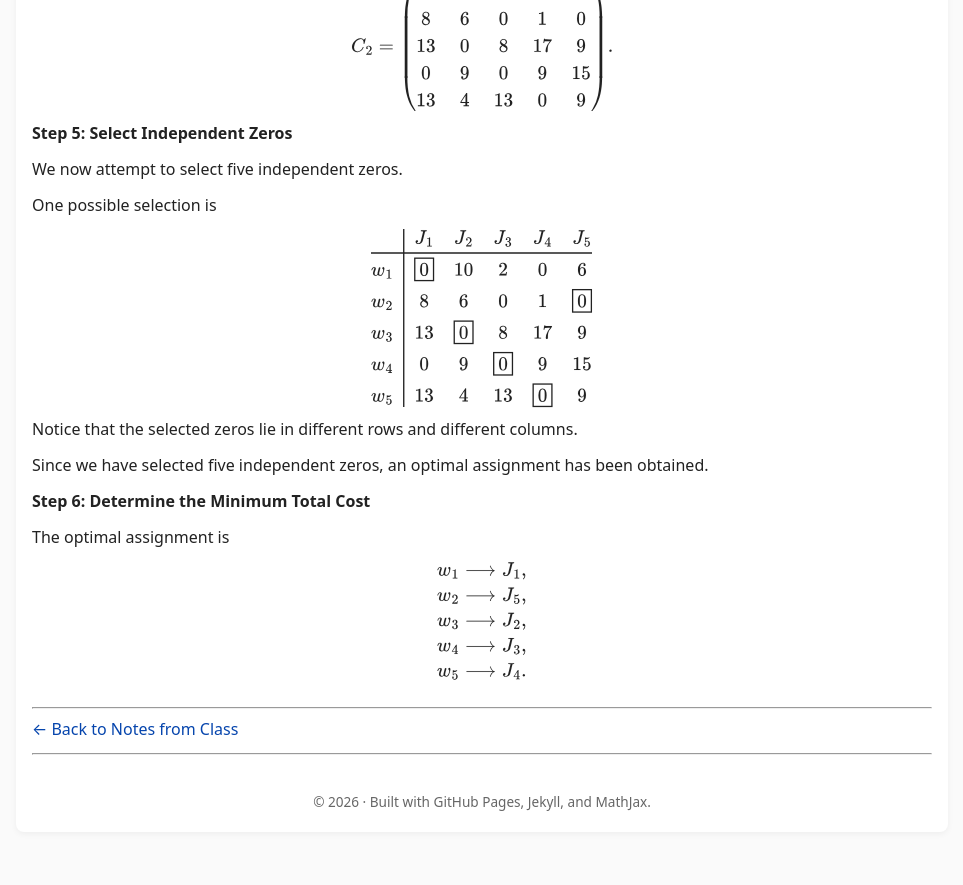
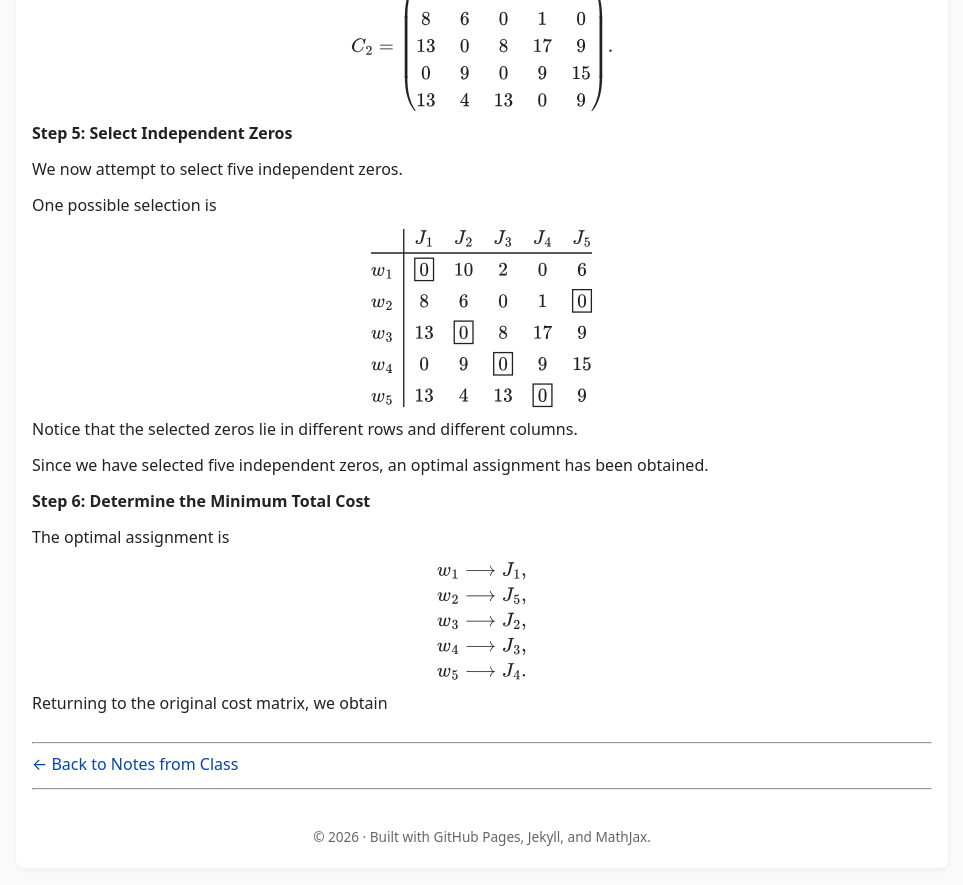
Before and after one commit to SaleemKamaludin/SaleemKamaludin.github.io, a Jekyll site: the page built from courses/math-2276/notes-from-class/supplementary-lecture-6/index.md, in a window 1280 px wide and 900 px high, scrolled down 8439 px. Shown: the top 885 px of the window, without its empty margins (158-1121 px from the left). Built offline with Jekyll 4.4.1, drawn with Linux system fonts in a browser that asks for light colours; before the commit the page ends 9303 px from its top, so only the background shows below that.

Commit message:
Introduce original costs in Step 6 of Example 1.3

```diff
--- a/courses/math-2276/notes-from-class/supplementary-lecture-6/index.md
+++ b/courses/math-2276/notes-from-class/supplementary-lecture-6/index.md
@@ -1389,6 +1389,14 @@ w_5 &\longrightarrow J_4.
       </div>
 
     </div>
+
+    <div id="example-hungarian-five-by-five-step-6-original-costs-intro">
+
+      <p>
+        Returning to the original cost matrix, we obtain
+      </p>
+
+    </div>
 </div>
 </div>
 
```
